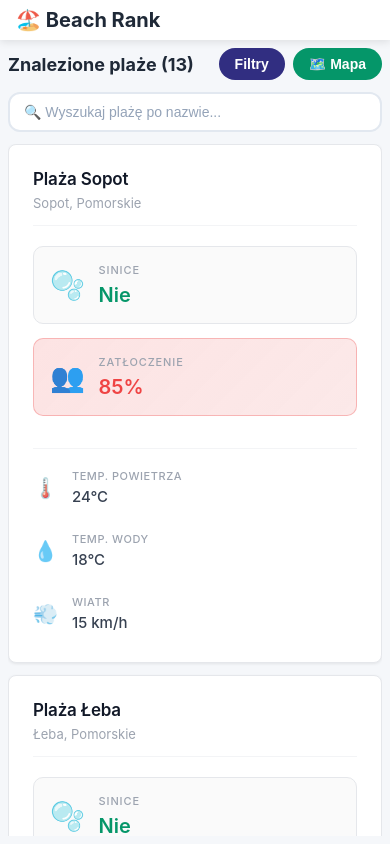
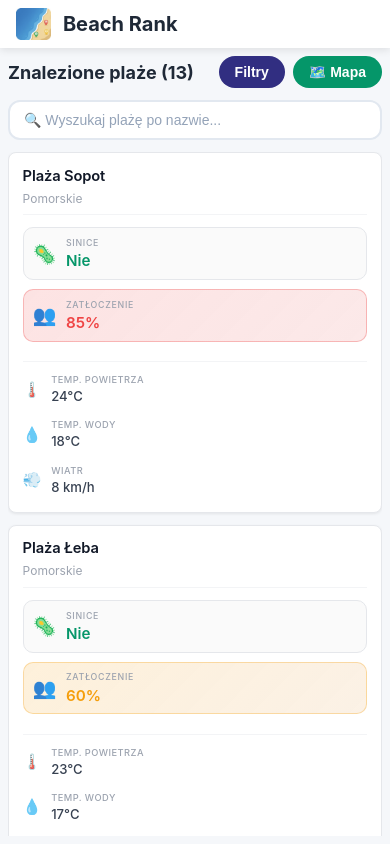
Before and after one commit to jszymanska14/Beach-Rank, a React (Vite) app: page / in a window 390 px wide. Built offline with nearby package versions, Linux system fonts and the light colour scheme.

Commit message:
final version

```diff
--- a/src/App.css
+++ b/src/App.css
@@ -16,6 +16,15 @@
 .app-header h1 {
   font-size: 1.5rem;
   margin: 0;
+  display: flex;
+  align-items: center;
+  gap: 0.75rem;
+}
+
+.app-header h1 .logo {
+  height: 2.5rem;
+  width: auto;
+  object-fit: contain;
 }
 
 .app-content {
@@ -55,6 +64,10 @@
     margin: 0;
   }
 
+  .app-header h1 .logo {
+    height: 2rem;
+  }
+
   .main-content {
     flex-direction: column;
     margin-left: 0;
--- a/src/App.jsx
+++ b/src/App.jsx
@@ -4,6 +4,7 @@ import BeachList from './components/BeachList'
 import BeachMap from './components/BeachMap'
 import ResizablePanels from './components/ResizablePanels'
 import { beaches } from './data/beaches'
+import logo from './assets/logo.jpeg'
 import './App.css'
 
 function App() {
@@ -29,7 +30,7 @@ function App() {
   const openMapFullscreen = () => setIsMapFullscreen(true)
 
   const handleBeachClick = (beach) => {
-    setSelectedBeach(beach)
+    setSelectedBeach(current => deriveSelectedBeach(beach, current))
     if (window.innerWidth <= 768) {
       setIsMapFullscreen(true)
     }
@@ -38,7 +39,7 @@ function App() {
   return (
     <div className="app">
       <header className="app-header">
-        <h1>🏖️ Beach Rank</h1>
+        <h1><img src={logo} alt="Beach Rank Logo" className="logo" /> Beach Rank</h1>
       </header>
 
       <div className="app-content">
@@ -102,4 +103,11 @@ function filterBeaches(beaches, filters, searchQuery) {
   })
 }
 
+function deriveSelectedBeach(nextBeach, currentBeach) {
+  if (currentBeach && currentBeach.id === nextBeach.id) {
+    return { ...nextBeach }
+  }
+  return nextBeach
+}
+
 export default App
--- a/src/components/BeachCard.css
+++ b/src/components/BeachCard.css
@@ -1,7 +1,7 @@
 .beach-card {
   background: white;
   border-radius: 8px;
-  padding: 1.75rem;
+  padding: 0.95rem;
   box-shadow: 0 1px 3px rgba(0, 0, 0, 0.08);
   transition: all 0.2s ease;
   border: 1px solid #e5e7eb;
@@ -18,13 +18,13 @@
   display: flex;
   justify-content: space-between;
   align-items: start;
-  margin-bottom: 1.5rem;
-  padding-bottom: 1rem;
+  margin-bottom: 0.85rem;
+  padding-bottom: 0.6rem;
   border-bottom: 1px solid #f3f4f6;
 }
 
 .card-header h3 {
-  font-size: 1.125rem;
+  font-size: 0.98rem;
   color: #111827;
   margin-bottom: 0.375rem;
   font-weight: 600;
@@ -32,7 +32,7 @@
 }
 
 .location {
-  font-size: 0.8125rem;
+  font-size: 0.75rem;
   color: #9ca3af;
   font-weight: 400;
 }
@@ -40,21 +40,21 @@
 .card-stats {
   display: flex;
   flex-direction: column;
-  gap: 1.5rem;
+  gap: 0.9rem;
 }
 
 .stat-highlight {
   display: grid;
-  grid-template-columns: repeat(auto-fit, minmax(160px, 1fr));
-  gap: 0.85rem;
-  margin-bottom: 0.75rem;
+  grid-template-columns: repeat(auto-fit, minmax(140px, 1fr));
+  gap: 0.6rem;
+  margin-bottom: 0.4rem;
 }
 
 .stat-highlight-item {
   display: flex;
   align-items: center;
-  gap: 0.85rem;
-  padding: 1rem;
+  gap: 0.6rem;
+  padding: 0.6rem;
   border-radius: 10px;
   background: #fafafa;
   border: 1px solid #e5e7eb;
@@ -97,7 +97,7 @@
 }
 
 .stat-icon-large {
-  font-size: 1.75rem;
+  font-size: 1.35rem;
   flex-shrink: 0;
   opacity: 0.9;
 }
@@ -105,11 +105,11 @@
 .stat-info-large {
   display: flex;
   flex-direction: column;
-  gap: 0.375rem;
+  gap: 0.2rem;
 }
 
 .stat-label-large {
-  font-size: 0.75rem;
+  font-size: 0.6rem;
   color: #9ca3af;
   font-weight: 500;
   text-transform: uppercase;
@@ -117,7 +117,7 @@
 }
 
 .stat-value-large {
-  font-size: 1.25rem;
+  font-size: 1.05rem;
   font-weight: 600;
   color: #111827;
 }
@@ -133,20 +133,20 @@
 .stats-secondary {
   display: grid;
   grid-template-columns: repeat(3, minmax(0, 1fr));
-  gap: 1rem;
-  padding-top: 1rem;
+  gap: 0.6rem;
+  padding-top: 0.6rem;
   border-top: 1px solid #f3f4f6;
 }
 
 .stat {
   display: flex;
   align-items: center;
-  gap: 0.875rem;
-  padding: 0.5rem 0;
+  gap: 0.6rem;
+  padding: 0.25rem 0;
 }
 
 .stat-icon {
-  font-size: 1.375rem;
+  font-size: 1.05rem;
   flex-shrink: 0;
   opacity: 0.85;
 }
@@ -154,11 +154,11 @@
 .stat-info {
   display: flex;
   flex-direction: column;
-  gap: 0.25rem;
+  gap: 0.2rem;
 }
 
 .stat-label {
-  font-size: 0.6875rem;
+  font-size: 0.58rem;
   color: #9ca3af;
   font-weight: 500;
   text-transform: uppercase;
@@ -166,7 +166,7 @@
 }
 
 .stat-value {
-  font-size: 0.9375rem;
+  font-size: 0.82rem;
   font-weight: 500;
   color: #374151;
 }
@@ -181,53 +181,53 @@
 
 @media (max-width: 768px) {
   .beach-card {
-    padding: 1.5rem;
+    padding: 0.85rem;
   }
 
   .card-header {
-    margin-bottom: 1.25rem;
-    padding-bottom: 0.875rem;
+    margin-bottom: 0.75rem;
+    padding-bottom: 0.55rem;
   }
 
   .card-header h3 {
-    font-size: 1.0625rem;
+    font-size: 0.92rem;
   }
 
   .card-stats {
-    gap: 1.25rem;
+    gap: 0.8rem;
   }
 
   .stat-highlight {
-    gap: 0.875rem;
+    gap: 0.55rem;
   }
 
   .stat-highlight-item {
-    padding: 1rem;
+    padding: 0.55rem;
   }
 
   .stat-icon-large {
-    font-size: 1.75rem;
+    font-size: 1.2rem;
   }
 
   .stat-label-large {
-    font-size: 0.6875rem;
+    font-size: 0.55rem;
   }
 
   .stat-value-large {
-    font-size: 1.25rem;
+    font-size: 0.95rem;
   }
 
   .stats-secondary {
-    gap: 0.875rem;
-    padding-top: 0.875rem;
+    gap: 0.55rem;
+    padding-top: 0.55rem;
   }
 
   .stat {
-    padding: 0.375rem 0;
+    padding: 0.2rem 0;
   }
 
   .stat-icon {
-    font-size: 1.25rem;
+    font-size: 0.95rem;
   }
 }
 
--- a/src/components/BeachCard.jsx
+++ b/src/components/BeachCard.jsx
@@ -9,14 +9,14 @@ function BeachCard({ beach, onClick }) {
       <div className="card-header">
         <div>
           <h3>{beach.name}</h3>
-          <p className="location">{beach.city}, {beach.region}</p>
+          <p className="location">{beach.region}</p>
         </div>
       </div>
 
       <div className="card-stats">
         <div className="stat-highlight">
           <div className="stat-highlight-item cyanobacteria">
-            <span className="stat-icon-large">🫧</span>
+            <span className="stat-icon-large">🦠</span>
             <div className="stat-info-large">
               <span className="stat-label-large">Sinice</span>
               <span className={`stat-value-large ${beach.cyanobacteria ? 'warning' : 'good'}`}>
--- a/src/components/BeachMap.css
+++ b/src/components/BeachMap.css
@@ -201,6 +201,12 @@
   font-weight: 600;
 }
 
+@media (min-width: 769px) {
+  .leaflet-popup-content-wrapper {
+    min-width: 320px;
+  }
+}
+
 @media (max-width: 768px) {
   .map-container {
     min-height: 100%;
--- a/src/components/FilterSidebar.css
+++ b/src/components/FilterSidebar.css
@@ -273,6 +273,30 @@
   gap: 0.75rem;
 }
 
+.confirm-filters-btn {
+  width: 100%;
+  padding: 0.875rem 1.5rem;
+  background: #667eea;
+  border: none;
+  border-radius: 8px;
+  cursor: pointer;
+  font-size: 1rem;
+  font-weight: 600;
+  color: white;
+  transition: all 0.2s;
+  margin-top: 1rem;
+}
+
+.confirm-filters-btn:hover {
+  background: #5568d3;
+  transform: translateY(-2px);
+  box-shadow: 0 4px 12px rgba(102, 126, 234, 0.3);
+}
+
+.confirm-filters-btn:active {
+  transform: translateY(0);
+}
+
 .price-legend {
   display: flex;
   justify-content: space-between;
--- a/src/components/FilterSidebar.jsx
+++ b/src/components/FilterSidebar.jsx
@@ -172,6 +172,10 @@ function FilterSidebar({ isOpen, onToggle, onClose, filters, onFilterChange }) {
               ))}
             </div>
           </div>
+
+          <button className="confirm-filters-btn" onClick={handleClose}>
+            Zatwierdź
+          </button>
         </div>
       </aside>
 
--- a/src/data/beaches.js
+++ b/src/data/beaches.js
@@ -2,12 +2,11 @@ export const beaches = [
   {
     id: 1,
     name: "Plaża Sopot",
-    city: "Sopot",
     region: "Pomorskie",
     lat: 54.5148,
     lng: 18.5501,
     temperature: 24,
-    windSpeed: 15,
+    windSpeed: 8,
     cyanobacteria: false,
     waterTemperature: 18,
     crowding: 85,
@@ -15,12 +14,11 @@ export const beaches = [
   {
     id: 2,
     name: "Plaża Łeba",
-    city: "Łeba",
     region: "Pomorskie",
     lat: 54.76834,
     lng: 17.56169,
     temperature: 23,
-    windSpeed: 20,
+    windSpeed: 12,
     cyanobacteria: false,
     waterTemperature: 17,
     crowding: 60,
@@ -28,12 +26,11 @@ export const beaches = [
   {
     id: 3,
     name: "Plaża Hel",
-    city: "Hel",
     region: "Pomorskie",
     lat: 54.6081,
     lng: 18.8013,
     temperature: 22,
-    windSpeed: 18,
+    windSpeed: 10,
     cyanobacteria: false,
     waterTemperature: 16,
     crowding: 8,
@@ -41,12 +38,11 @@ export const beaches = [
   {
     id: 4,
     name: "Plaża Gdynia Śródmieście",
-    city: "Gdynia",
     region: "Pomorskie",
     lat: 54.51889,
     lng: 18.53188,
     temperature: 25,
-    windSpeed: 10,
+    windSpeed: 6,
     cyanobacteria: false,
     waterTemperature: 19,
     crowding: 65,
@@ -54,12 +50,11 @@ export const beaches = [
   {
     id: 5,
     name: "Plaża Mielno",
-    city: "Mielno",
     region: "Zachodniopomorskie",
     lat: 54.2624331,
     lng: 16.0518176,
     temperature: 26,
-    windSpeed: 14,
+    windSpeed: 9,
     cyanobacteria: false,
     waterTemperature: 21,
     crowding: 55,
@@ -67,12 +62,11 @@ export const beaches = [
   {
     id: 6,
     name: "Plaża Kołobrzeg",
-    city: "Kołobrzeg",
     region: "Zachodniopomorskie",
     lat: 54.1759,
     lng: 15.5833,
     temperature: 24,
-    windSpeed: 16,
+    windSpeed: 11,
     cyanobacteria: false,
     waterTemperature: 19,
     crowding: 52,
@@ -80,12 +74,11 @@ export const beaches = [
   {
     id: 7,
     name: "Plaża Międzyzdroje",
-    city: "Międzyzdroje",
     region: "Zachodniopomorskie",
     lat: 53.93297,
     lng: 14.44758,
     temperature: 23,
-    windSpeed: 16,
+    windSpeed: 10,
     cyanobacteria: false,
     waterTemperature: 17,
     crowding: 55,
@@ -93,12 +86,11 @@ export const beaches = [
   {
     id: 8,
     name: "Plaża Ustka",
-    city: "Ustka",
     region: "Pomorskie",
     lat: 54.5805,
     lng: 16.8619,
     temperature: 24,
-    windSpeed: 19,
+    windSpeed: 13,
     cyanobacteria: false,
     waterTemperature: 18,
     crowding: 50,
@@ -106,12 +98,11 @@ export const beaches = [
   {
     id: 9,
     name: "Plaża Władysławowo",
-    city: "Władysławowo",
     region: "Pomorskie",
     lat: 54.80078,
     lng: 18.4009,
     temperature: 22,
-    windSpeed: 23,
+    windSpeed: 14,
     cyanobacteria: false,
     waterTemperature: 16,
     crowding: 40,
@@ -119,12 +110,11 @@ export const beaches = [
   {
     id: 10,
     name: "Plaża Jastarnia",
-    city: "Jastarnia",
     region: "Pomorskie",
     lat: 54.695733,
     lng: 18.67884,
     temperature: 23,
-    windSpeed: 21,
+    windSpeed: 13,
     cyanobacteria: true,
     waterTemperature: 17,
     crowding: 35,
@@ -132,12 +122,11 @@ export const beaches = [
   {
     id: 11,
     name: "Plaża Chałupy",
-    city: "Chałupy",
     region: "Pomorskie",
     lat: 54.7744045,
     lng: 18.4724856,
     temperature: 22,
-    windSpeed: 17,
+    windSpeed: 11,
     cyanobacteria: false,
     waterTemperature: 17,
     crowding: 4,
@@ -145,12 +134,11 @@ export const beaches = [
   {
     id: 12,
     name: "Plaża Jastrzębia Góra",
-    city: "Jastrzębia Góra",
     region: "Pomorskie",
     lat: 54.83135,
     lng: 18.31301,
     temperature: 23,
-    windSpeed: 24,
+    windSpeed: 15,
     cyanobacteria: false,
     waterTemperature: 17,
     crowding: 6,
@@ -158,12 +146,11 @@ export const beaches = [
   {
     id: 13,
     name: "Plaża Rewa",
-    city: "Rewa",
     region: "Pomorskie",
     lat: 54.626331,
     lng: 18.506164,
     temperature: 24,
-    windSpeed: 20,
+    windSpeed: 12,
     cyanobacteria: false,
     waterTemperature: 18,
     crowding: 3,
```
Also changed, not shown: src/components/BeachMap.jsx (+33 -12 lines), src/assets/logo.jpeg (added).
